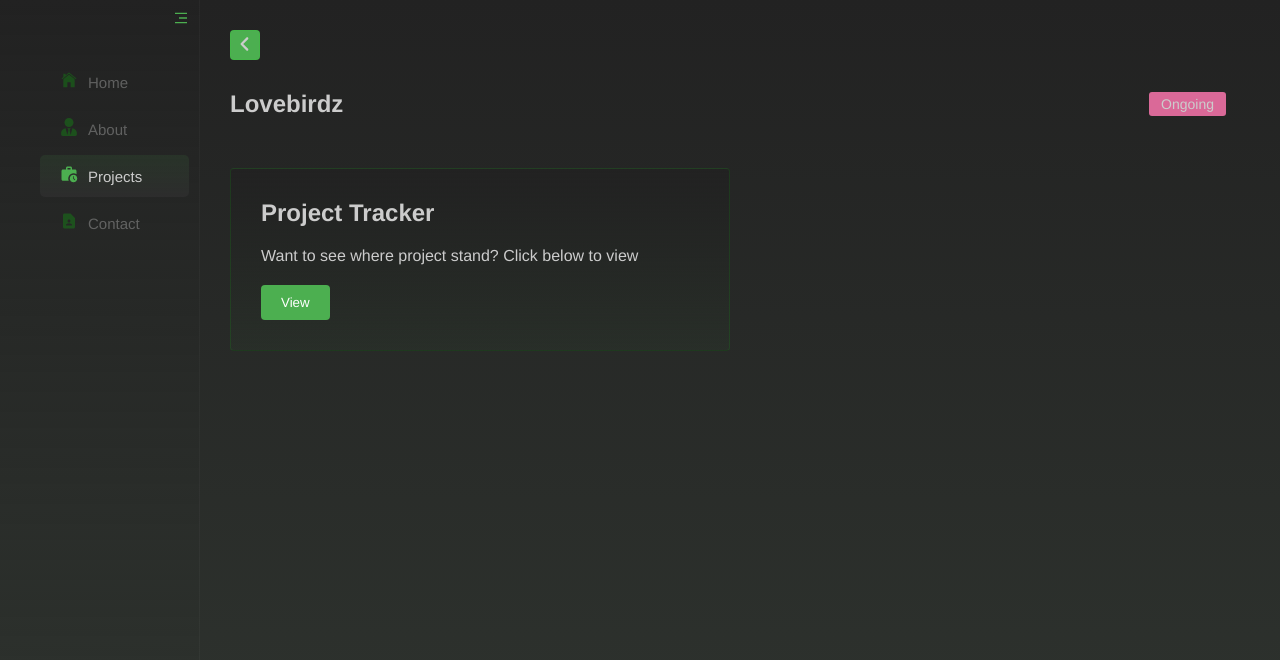
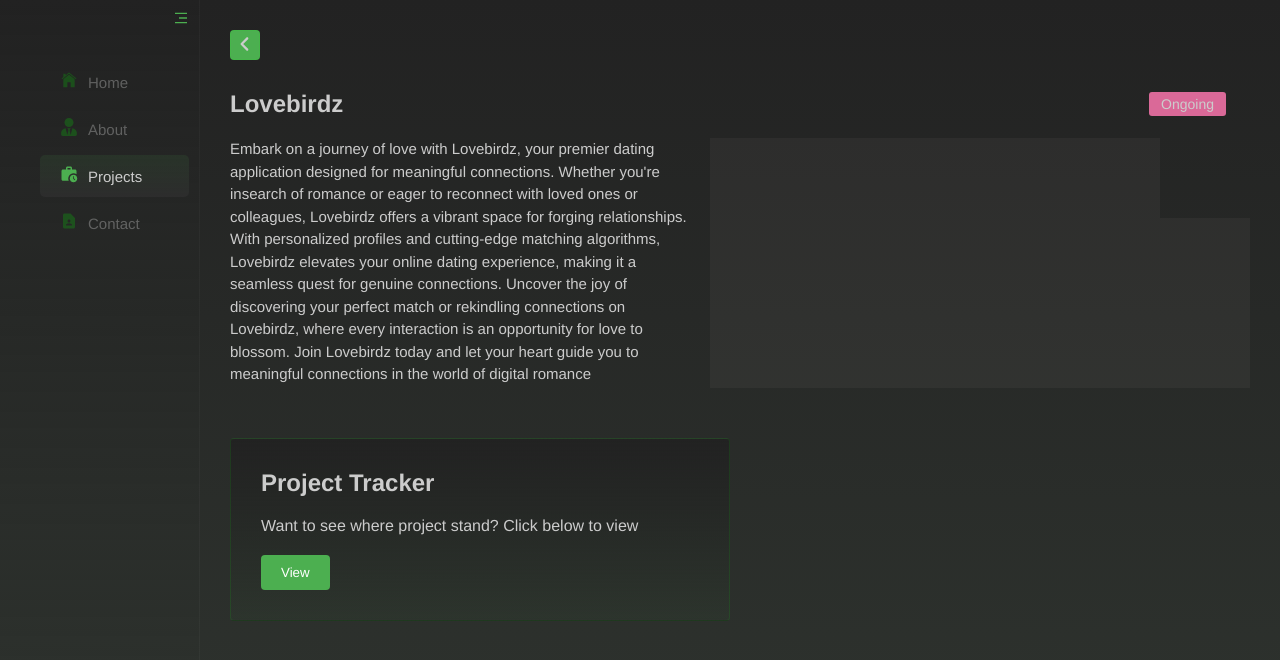
Before and after one commit to abolajii/portfolio-ts, a React (Vite) app: page /project/1 in a window 1280 px wide. Shown: the top 660 px of the page. Built offline with nearby package versions, Linux system fonts and the light colour scheme.

Commit message:
back to normalv2

```diff
--- a/src/index.css
+++ b/src/index.css
@@ -156,6 +156,10 @@ img {
 
 .gap-sm {
   gap: 10px;
+}
+
+.gap-md {
+  gap: 20px;
 }
 
 /* Grid Utility Classes */
--- /dev/null
+++ b/src/pages/ProjectDetails.tsx
@@ -0,0 +1,78 @@
+// import React from 'react'
+
+import styled from "styled-components";
+
+const Container = styled.div`
+  color: rgba(204, 204, 204, 7);
+
+  &.gap-md {
+    height: 250px;
+    @media screen and (max-width: 768px) {
+      height: auto;
+      flex-direction: column;
+    }
+  }
+
+  .mb-6 {
+    line-height: 1.5;
+    font-size: 15px;
+  }
+`;
+
+const BigImage = styled.div`
+  background-color: rgba(214, 189, 189, 0.05);
+  height: 100%;
+  width: 450px;
+  @media screen and (max-width: 768px) {
+    height: 200px;
+  }
+`;
+
+const SmallImage = styled.div`
+  background-color: rgba(214, 189, 189, 0.05);
+
+  height: 170px;
+  width: 90px;
+
+  @media screen and (max-width: 768px) {
+    height: 130px;
+  }
+`;
+
+const ProjectDetails = () => {
+  return (
+    <Container className="flex gap-md">
+      <div className="flex-1">
+        {/* description */}
+        <p className="mb-6">
+          Embark on a journey of love with Lovebirdz, your premier dating
+          application designed for meaningful connections. Whether you're
+          insearch of romance or eager to reconnect with loved ones or
+          colleagues, Lovebirdz offers a vibrant space for forging
+          relationships. With personalized profiles and cutting-edge matching
+          algorithms, Lovebirdz elevates your online dating experience, making
+          it a seamless quest for genuine connections. Uncover the joy of
+          discovering your perfect match or rekindling connections on Lovebirdz,
+          where every interaction is an opportunity for love to blossom. Join
+          Lovebirdz today and let your heart guide you to meaningful connections
+          in the world of digital romance{" "}
+        </p>
+      </div>
+      <div className="flex-1 flex align-end">
+        <BigImage />
+        <SmallImage />
+        {/* Side by side  */}
+        {/* let it have height and width of desktop and mobile, and let the image be align end  */}
+        {/* Desktop Image View */}
+        {/* Mobile Image View */}
+      </div>
+      {/* Stack of the project */}
+      {/* Gallery of the project
+     show left and right arrow then carousel, so when u click its slide left or right */}
+
+      {/* Then another sectionn to show related real life clone with same stack*/}
+    </Container>
+  );
+};
+
+export default ProjectDetails;
--- a/src/pages/Single.tsx
+++ b/src/pages/Single.tsx
@@ -11,6 +11,7 @@ import { useNavigate, useParams } from "react-router-dom";
 
 import { FaAngleLeft } from "react-icons/fa6";
 import { GrMysql } from "react-icons/gr";
+import ProjectDetails from "./ProjectDetails";
 import Workflow from "../components/Workflow";
 import styled from "styled-components";
 import { useActiveLink } from "../store/useActiveLink";
@@ -269,8 +270,10 @@ const Single = () => {
           )}
         </div>
       </div>
+      {/* PROJECT DETAILS */}
+      <ProjectDetails />
+      {/* PROJECT DETAILS */}
       {project?.onGoing && <Workflow />}
-      {/* {project?.onGoing && <Stepper steps={steps} />} */}
     </Container>
   );
 };
--- a/src/pages/Work.tsx
+++ b/src/pages/Work.tsx
@@ -190,6 +190,7 @@ const Work = () => {
     {
       id: 2,
       bg: "#3b5346",
+      onGoing: true,
       name: "Lovebirdz Admin",
       stacks: ["react", "node", "firebase"],
       initials: "LA",
```
